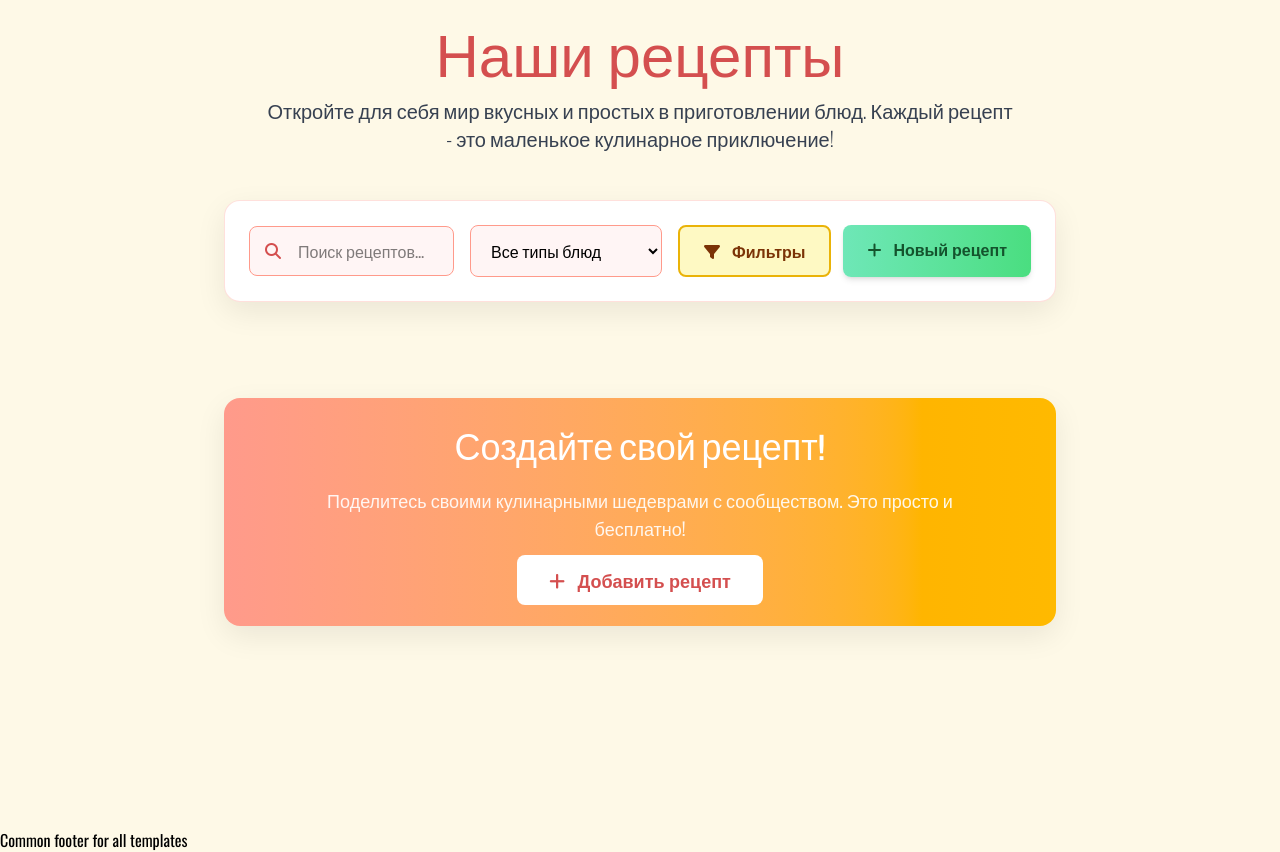
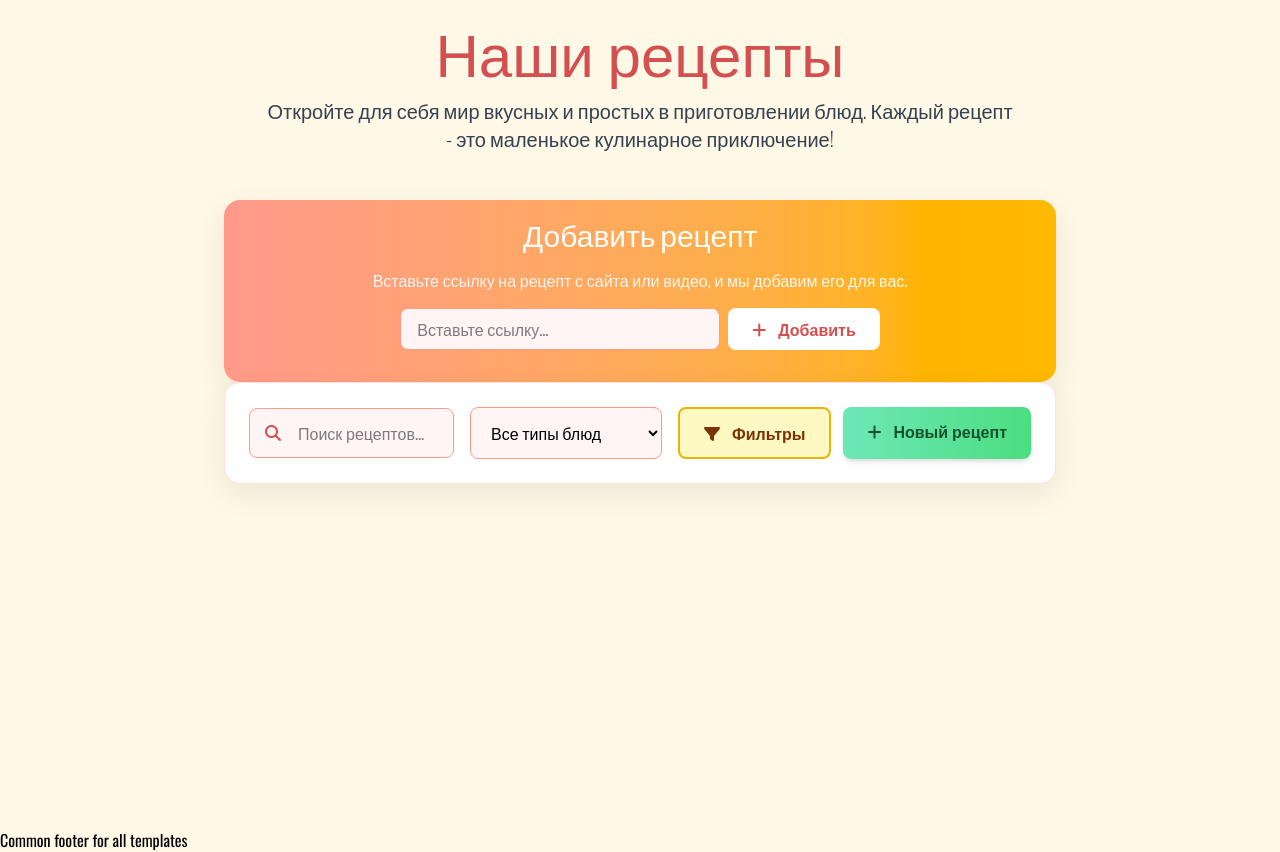
Before and after one commit to madinaryspayeva/smart_menu, a Django app: template templates/recipe/list.html in a window 1280 px wide. Shown: the part 132-984 px from the top of the page. Run offline with Django 5.2, Linux system fonts and the light colour scheme; the template is opened without the code that fills it, so the values that code supplies are empty; parts of the project's set-up code (start-up, migrations or seed data) failed here and were passed over; some libraries are stand-ins or nearby versions.

Commit message:
add url input form field to recipes list template

```diff
--- a/static/output.css
+++ b/static/output.css
@@ -38,6 +38,8 @@
     --color-white: #fff;
     --spacing: 0.25rem;
     --container-md: 28rem;
+    --container-lg: 32rem;
+    --container-xl: 36rem;
     --container-2xl: 42rem;
     --container-3xl: 48rem;
     --container-4xl: 56rem;
@@ -332,6 +334,9 @@
   .mt-2 {
     margin-top: calc(var(--spacing) * 2);
   }
+  .mt-3 {
+    margin-top: calc(var(--spacing) * 3);
+  }
   .mt-4 {
     margin-top: calc(var(--spacing) * 4);
   }
@@ -479,6 +484,12 @@
   .w-48 {
     width: calc(var(--spacing) * 48);
   }
+  .w-64 {
+    width: calc(var(--spacing) * 64);
+  }
+  .w-72 {
+    width: calc(var(--spacing) * 72);
+  }
   .w-full {
     width: 100%;
   }
@@ -494,8 +505,14 @@
   .max-w-\[900px\] {
     max-width: 900px;
   }
+  .max-w-lg {
+    max-width: var(--container-lg);
+  }
   .max-w-md {
     max-width: var(--container-md);
+  }
+  .max-w-xl {
+    max-width: var(--container-xl);
   }
   .min-w-0 {
     min-width: calc(var(--spacing) * 0);
@@ -803,6 +820,9 @@
   .px-4 {
     padding-inline: calc(var(--spacing) * 4);
   }
+  .px-5 {
+    padding-inline: calc(var(--spacing) * 5);
+  }
   .px-6 {
     padding-inline: calc(var(--spacing) * 6);
   }
@@ -811,6 +831,9 @@
   }
   .py-1 {
     padding-block: calc(var(--spacing) * 1);
+  }
+  .py-1\.5 {
+    padding-block: calc(var(--spacing) * 1.5);
   }
   .py-2 {
     padding-block: calc(var(--spacing) * 2);
@@ -1242,6 +1265,11 @@
       left: calc(var(--spacing) * 4);
     }
   }
+  .sm\:mt-10 {
+    @media (width >= 40rem) {
+      margin-top: calc(var(--spacing) * 10);
+    }
+  }
   .sm\:mt-16 {
     @media (width >= 40rem) {
       margin-top: calc(var(--spacing) * 16);
@@ -1300,6 +1328,16 @@
   .sm\:w-40 {
     @media (width >= 40rem) {
       width: calc(var(--spacing) * 40);
+    }
+  }
+  .sm\:w-80 {
+    @media (width >= 40rem) {
+      width: calc(var(--spacing) * 80);
+    }
+  }
+  .sm\:flex-1 {
+    @media (width >= 40rem) {
+      flex: 1;
     }
   }
   .sm\:grid-cols-2 {
@@ -1346,6 +1384,11 @@
       }
     }
   }
+  .sm\:p-5 {
+    @media (width >= 40rem) {
+      padding: calc(var(--spacing) * 5);
+    }
+  }
   .sm\:p-6 {
     @media (width >= 40rem) {
       padding: calc(var(--spacing) * 6);
@@ -1371,6 +1414,11 @@
       padding-inline: calc(var(--spacing) * 8);
     }
   }
+  .sm\:py-2 {
+    @media (width >= 40rem) {
+      padding-block: calc(var(--spacing) * 2);
+    }
+  }
   .sm\:py-3 {
     @media (width >= 40rem) {
       padding-block: calc(var(--spacing) * 3);
@@ -1384,6 +1432,12 @@
   .sm\:text-left {
     @media (width >= 40rem) {
       text-align: left;
+    }
+  }
+  .sm\:text-2xl {
+    @media (width >= 40rem) {
+      font-size: var(--text-2xl);
+      line-height: var(--tw-leading, var(--text-2xl--line-height));
     }
   }
   .sm\:text-3xl {
@@ -1490,6 +1544,12 @@
   .lg\:px-8 {
     @media (width >= 64rem) {
       padding-inline: calc(var(--spacing) * 8);
+    }
+  }
+  .lg\:text-3xl {
+    @media (width >= 64rem) {
+      font-size: var(--text-3xl);
+      line-height: var(--tw-leading, var(--text-3xl--line-height));
     }
   }
   .lg\:text-4xl {
--- a/templates/recipe/list.html
+++ b/templates/recipe/list.html
@@ -12,7 +12,46 @@
                 Каждый рецепт - это маленькое кулинарное приключение!
             </p>
         </div>
-                <input type="hidden" name="products" id="hidden-products" value="{{ request.GET.products }}">
+
+    <!-- CTA секция для добавления рецепта через URL -->
+    <div class="bg-gradient-to-r from-pastel-pink to-amber-400 rounded-2xl p-4 sm:p-5 text-center auth-form">
+        <h2 class="text-xl sm:text-2xl lg:text-3xl font-bebas-neue text-white mb-2 sm:mb-3">
+            Добавить рецепт
+        </h2>
+        <p class="text-white/90 text-sm sm:text-base mb-3 sm:mb-4 max-w-2xl mx-auto px-2">
+            Вставьте ссылку на рецепт с сайта или видео, и мы добавим его для вас.
+        </p>
+
+        <!-- Форма для ввода URL -->
+        <form
+            hx-post="{% url 'recipe_api_v1:parse-url' %}"
+            hx-target="#parse-url-result"
+            hx-swap="innerHTML"
+            class="flex flex-col sm:flex-row justify-center gap-2 max-w-lg mx-auto"
+        >
+            <input
+                type="url"
+                name="url"
+                required
+                placeholder="Вставьте ссылку..."
+                class="form-input w-full sm:w-80 px-4 py-1.5 sm:py-2 rounded-lg text-sm sm:text-base"
+            >
+            <button
+                type="submit"
+                class="bg-white text-coral-red px-5 py-1.5 sm:px-6 sm:py-2 rounded-lg font-semibold hover:bg-gray-100 transition-colors duration-300 text-sm sm:text-base whitespace-nowrap"
+            >
+                <i class="fas fa-plus mr-2"></i>
+                Добавить
+            </button>
+        </form>
+
+        <!-- Контейнер для вывода результата запроса -->
+        <div id="parse-url-result" class="mt-3 text-white/90 text-xs sm:text-sm">
+            <!-- HTMX вставит сюда результат -->
+        </div>
+    </div>
+
+     <input type="hidden" name="products" id="hidden-products" value="{{ request.GET.products }}">
 
         <!-- Фильтры и поиск -->
         <div class="bg-white rounded-2xl p-4 sm:p-6 auth-form mb-6 sm:mb-8 border border-pastel-pink/30">
@@ -293,18 +332,6 @@
             </div>
             {% endif %}
         </div>
-
-        <!-- CTA секция -->
-        <div class="bg-gradient-to-r from-pastel-pink to-amber-400 rounded-2xl p-6 sm:p-8 text-center mt-12 sm:mt-16 auth-form">
-            <h2 class="text-2xl sm:text-3xl lg:text-4xl font-bebas-neue text-white mb-3 sm:mb-4">Создайте свой рецепт!</h2>
-            <p class="text-white/90 text-base sm:text-lg mb-4 sm:mb-6 max-w-2xl mx-auto px-2">
-                Поделитесь своими кулинарными шедеврами с сообществом. Это просто и бесплатно!
-            </p>
-            <a href="{% url 'recipe:add' %}" class="bg-white text-coral-red px-6 sm:px-8 py-2 sm:py-3 rounded-lg font-semibold text-base sm:text-lg hover:bg-gray-100 transition-colors duration-300">
-                <i class="fas fa-plus mr-2"></i>
-                Добавить рецепт
-            </a>
-        </div>
     </div>
 </div>
 
```
